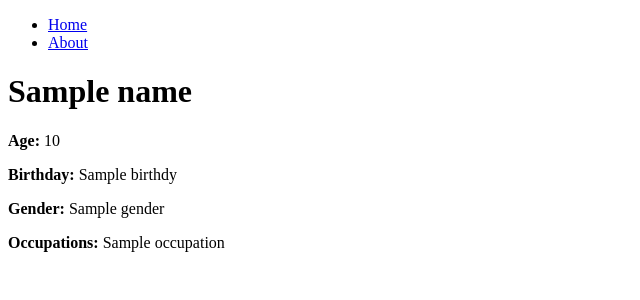
After one commit to chodarimon/backend-project, a Node server app: template views/result.ejs in a window 1280 px wide. The commit adds this page. Shown: the top 300 px of the page, without its empty margins (0-640 px from the left). Run offline with Node 20, Linux system fonts and the light colour scheme; the template is opened without the code that fills it: most values are stand-ins (such as "Sample title", 1, 10 or a date in 2020).

Commit message:
essential ejs stuff

```diff
--- a/server.js
+++ b/server.js
@@ -1,21 +1,24 @@
 const express = require("express");
 const axios = require("axios");
+const ejs = require("ejs");
 
 const app = express();
 const port = 3000;
+const viewDir = __dirname + "/views";
 
-app.use(express.urlencoded());
+app.set("view engine", "ejs");
+app.use(express.urlencoded({ extended: true }));
 app.use(express.json());
 
 app.get("/", (req, res) => {
-  res.sendFile(__dirname + "/index.html");
+  res.render(viewDir + "/main.ejs");
 });
 
 app.get("/about", (req, res) => {
-  res.sendFile(__dirname + "/about.html");
+  res.render(viewDir + "/about.ejs");
 });
 
-app.post("/find", (req, res) => {
+app.post("/result", (req, res) => {
   const options = {
     method: "GET",
     url: "https://celebrity-by-api-ninjas.p.rapidapi.com/v1/celebrity",
@@ -29,43 +32,59 @@ app.post("/find", (req, res) => {
   axios
     .request(options)
     .then(function (response) {
-      console.log(response.data[0].name);
-      console.log(response.data[0].gender);
-      console.log(response.data[0].occupation);
-      for (let i = 0; i < response.data[0].occupation.length; i++) {
-        if (response.data[0].occupation[i] == "actor") {
+      const name = response.data[0].name;
+      const age = response.data[0].age;
+      const birthdy = response.data[0].birthdy;
+      const gender = response.data[0].gender;
+      const occupation = response.data[0].occupation;
+
+      res.render(viewDir + "/result.ejs", {
+        name: name,
+        age: age,
+        birthdy: birthdy,
+        gender: gender,
+        occupation: occupation,
+      });
+
+      console.log(name);
+      console.log(gender);
+      console.log(occupation);
+      for (let i = 0; i < occupation.length; i++) {
+        if (occupation[i] == "actor") {
           console.log("It is an actor!");
         }
       }
 
       let roles = [];
-      response.data[0].occupation.map((item) => {
+      occupation.map((item) => {
         roles.push(item);
       });
 
       let Info = [
-        `${response.data[0].name}, ${
-          (response.data[0].gender, response.data[0].occupation)
-        }`,
+        `
+        ${name} |
+        ${gender} |
+        ${occupation}
+        `,
       ];
 
-      res.send({
-        name: response.data[0].name,
-        gender: response.data[0].gender,
-        occupation: response.data[0].occupation,
-        roles: JSON.stringify(roles),
-        Info,
-      });
+      // res.send({
+      //   name: name,
+      //   gender: gender,
+      //   occupation: occupation,
+      //   roles: JSON.stringify(roles),
+      //   Info,
+      // });
 
       // Array_After[key]
-      // response.data[0].name,
-      // response.data[0].gender,
-      // response.data[0].occupation
+      // name,
+      // gender,
+      // occupation
 
       //  JSON.parse(Array.values)
-      // response.data[0].name,
-      // response.data[0].gender,
-      // response.data[0].occupation,
+      // name,
+      // gender,
+      // occupation,
       // JSON.stringify(roles)
       // (Array_Before);
       // console.log(Actor_Info);
--- a/about.html
+++ b/views/about.ejs
@@ -3,7 +3,6 @@
   <head>
     <meta charset="utf-8" />
     <title>Project test page</title>
-    <link rel="stylesheet" href="style.css" />
   </head>
   <body>
     <nav class="navbar">
--- a/index.html
+++ b/views/main.ejs
@@ -3,7 +3,6 @@
   <head>
     <meta charset="utf-8" />
     <title>Project test page</title>
-    <link rel="stylesheet" href="style.css" />
   </head>
   <body>
     <nav class="navbar">
@@ -19,7 +18,7 @@
       </div>
       <div class="wrap">
         <div class="search">
-          <form action="/find" method="post">
+          <form action="/result" method="post">
             <input
               type="text"
               name="dd"
--- /dev/null
+++ b/views/result.ejs
@@ -0,0 +1,28 @@
+<!DOCTYPE html>
+<html>
+  <head>
+    <meta charset="utf-8">
+    <title>Your celebrity</title>
+    <link rel="icon" href="public/favicon.ico">
+  </head>
+  <body>
+    <nav class="navbar">
+      <ul class="nav-list">
+        <li class="nav-item active"><a href="/">Home</a></li>
+        <li class="nav-item"><a href="/about">About</a></li>
+      </ul>
+    </nav>
+    <div class="info-page">
+      <div class="info-photo">
+        <!-- <img src="https://www.thedailychakra.com/wp-content/uploads/2019/02/fe4.jpg" alt=""> -->
+      </div>
+      <div class="text-container">
+        <h1><%= name %></h1>
+        <p><b>Age: </b><%= age %></p>
+        <p><b>Birthday: </b><%= birthdy %> </p>
+        <p><b>Gender: </b><%= gender %></p>
+        <p><b>Occupations: </b><%= occupation %> </p>
+      </div>
+    </div>
+  </body>
+</html>
```
Also changed, not shown: public/result.css (added, +88 -0 lines), views/test.ejs (added, +23 -0 lines).
